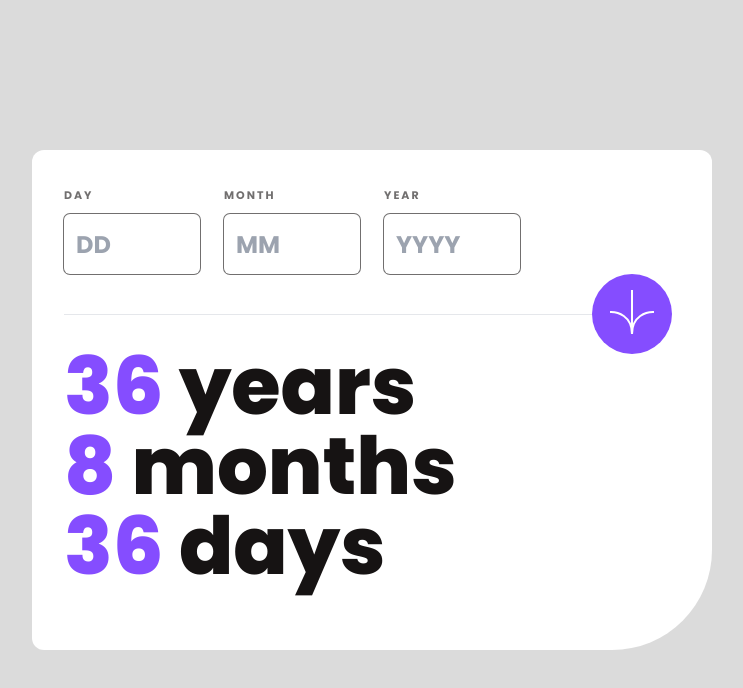
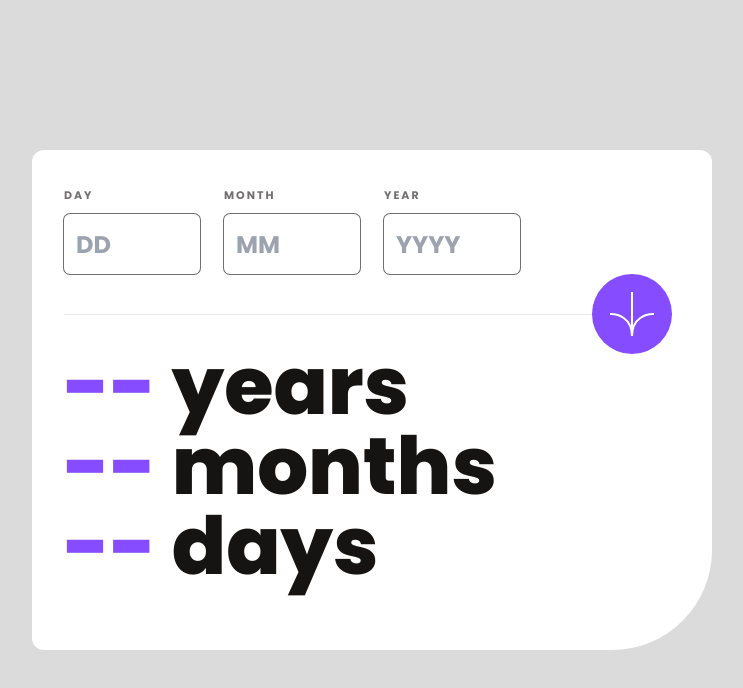
Before and after one commit to Alexander-PE/age-calculator-mentor, a Next.js app: page / in a window 1280 px wide. Shown: the top 688 px of the page, without its empty margins (268-1011 px from the left). Built offline with nearby package versions, Linux system fonts and the light colour scheme.

Commit message:
Update: interactions added

```diff
--- a/src/app/page.jsx
+++ b/src/app/page.jsx
@@ -1,19 +1,16 @@
+'use client'
 import DateCalc from '@/components/DateCalc'
 import DateInputs from '@/components/DateInputs'
-import Separator from '@/components/Separator'
-import { Poppins } from 'next/font/google'
-
-const poppinsB = Poppins({ subsets: ['latin'], weight: '400', style: 'italic' })
+import { useState } from 'react'
 
 const Home = () => {
+  const [fecha, setFecha] = useState()
+
   return (
     <div className="min-h-screen grid place-content-center bg-[#DBDBDB]">
       <div className="bg-[#FFFFFF] w-[680px] h-[500px] rounded-xl rounded-br-[100px] p-8 ">
-
-        <DateInputs />
-        <Separator />
-        <DateCalc />
-
+        <DateInputs setFecha={setFecha}/>
+        <DateCalc fecha={fecha}/>
       </div>
     </div>
   )
--- a/src/components/DateCalc.jsx
+++ b/src/components/DateCalc.jsx
@@ -3,19 +3,25 @@ import { Poppins } from 'next/font/google'
 
 const poppinsA = Poppins({ subsets: ['latin'], weight: '800', style: 'italic' })
 
-const DateCalc = () => {
+const initialState = {
+  year: '--',
+  month: '--',
+  days: '--',
+}
+
+const DateCalc = ({fecha = initialState}) => {
   return (
     <div className={`flex flex-col -space-y-10 text-[#161313] text-[80px] relative -top-5 ${poppinsA.className}`}>
       <p>
-        <strong>36 </strong>
+        <strong>{fecha.year} </strong>
         years
       </p>
       <p>
-        <strong>8 </strong>
+        <strong>{fecha.month} </strong>
         months
       </p>
       <p>
-        <strong>36 </strong>
+        <strong>{fecha.days} </strong>
         days
       </p>
     </div>
--- a/src/components/DateInputs.jsx
+++ b/src/components/DateInputs.jsx
@@ -1,21 +1,47 @@
-import React from 'react'
+'use client'
+import React, { useState } from 'react'
+import { Poppins } from 'next/font/google'
+import Separator from './Separator'
+import { GetDate } from '@/helpers/GetDate'
 
-const DateInputs = () => {
+const poppinsB = Poppins({ subsets: ['latin'], weight: '400', style: 'italic' })
+
+const DateInputs = ({setFecha}) => {
+  const [date, setDate] = useState({})
+
+  const handleSubmit = e => {
+    e.preventDefault()
+    const fecha = `${date.year}-${date.month}-${date.days}`
+    if(date.year && date.month && date.days){
+      setFecha(GetDate(fecha))
+    }
+  }
+
+  const handleChange = e => {
+    setDate({
+      ...date,
+      [e.target.name]: e.target.value
+    })
+  }
+
   return (
+    <form onSubmit={handleSubmit}>
       <div className="grid grid-cols-4 gap-6 -mb-2">
         <div>
           <span>DAY</span>
-        <input type="text" className="w-full h-[60px] rounded-md text-[24px] px-3 mt-2 text-[#161313] ring-1 ring-[#716F6F] focus:outline-none" placeholder='DD' />
+          <input onChange={handleChange} min={1} max={31} type="number" name='days' className="w-full h-[60px] rounded-md text-[24px] px-3 mt-2 text-[#161313] ring-1 ring-[#716F6F] focus:outline-none" placeholder='DD'  />
         </div>
         <div>
           <span>MONTH</span>
-        <input type="text" className="w-full h-[60px] rounded-md text-[24px] px-3 mt-2 text-[#161313] ring-1 ring-[#716F6F] focus:outline-none" placeholder='MM' />
+          <input onChange={handleChange} min={1} max={12} type="number" name='month' className="w-full h-[60px] rounded-md text-[24px] px-3 mt-2 text-[#161313] ring-1 ring-[#716F6F] focus:outline-none" placeholder='MM' />
         </div>
         <div>
           <span>YEAR</span>
-        <input type="text" className="w-full h-[60px] rounded-md text-[24px] px-3 mt-2 text-[#161313] ring-1 ring-[#716F6F] focus:outline-none" placeholder='YYYY' />
+          <input onChange={handleChange} type="number" name='year' className="w-full h-[60px] rounded-md text-[24px] px-3 mt-2 text-[#161313] ring-1 ring-[#716F6F] focus:outline-none" placeholder='YYYY' />
         </div>
       </div>
+      <Separator />
+    </form>
   )
 }
 
--- a/src/components/Separator.jsx
+++ b/src/components/Separator.jsx
@@ -6,7 +6,9 @@ const Separator = () => {
     <div className='grid grid-cols-7'>
       <hr className='relative top-12 col-span-6' />
       <div className='bg-[#854DFF] rounded-full w-20 h-20 flex place-content-center relative top-2'>
-        <ArrowIcon className='relative top-4' />
+        <button type='submit'>
+          <ArrowIcon className='relative' />
+        </button>
       </div>
     </div>
   )
--- /dev/null
+++ b/src/helpers/GetDate.js
@@ -0,0 +1,20 @@
+export function GetDate(fecha) {
+  let fechaActual = new Date();
+  let fechaPasada = new Date(fecha);
+
+  let year = fechaActual.getFullYear() - fechaPasada.getFullYear();
+  let month = fechaActual.getMonth() - fechaPasada.getMonth();
+  let days = fechaActual.getDate() - fechaPasada.getDate();
+
+  if (days < 0) {
+    month--;
+    let ultimosDiasMesPasado = new Date(fechaPasada.getFullYear(), fechaPasada.getMonth() + 1, 0).getDate();
+    days += ultimosDiasMesPasado;
+  }
+  if (month < 0) {
+    year--;
+    month += 12;
+  }
+
+  return {year, days, month};
+}
```
Lines whose indentation alone changed are shown as unchanged.
